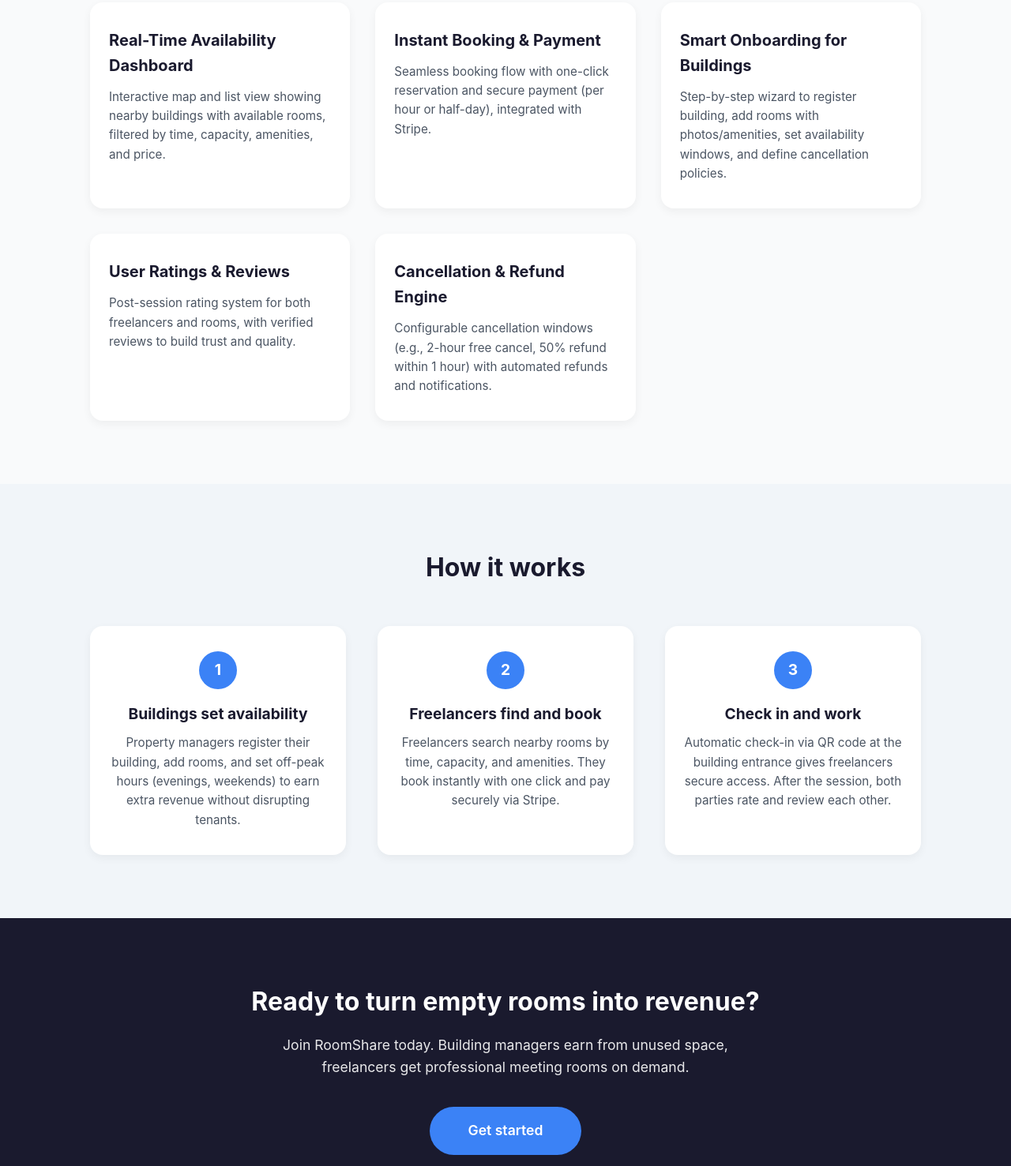
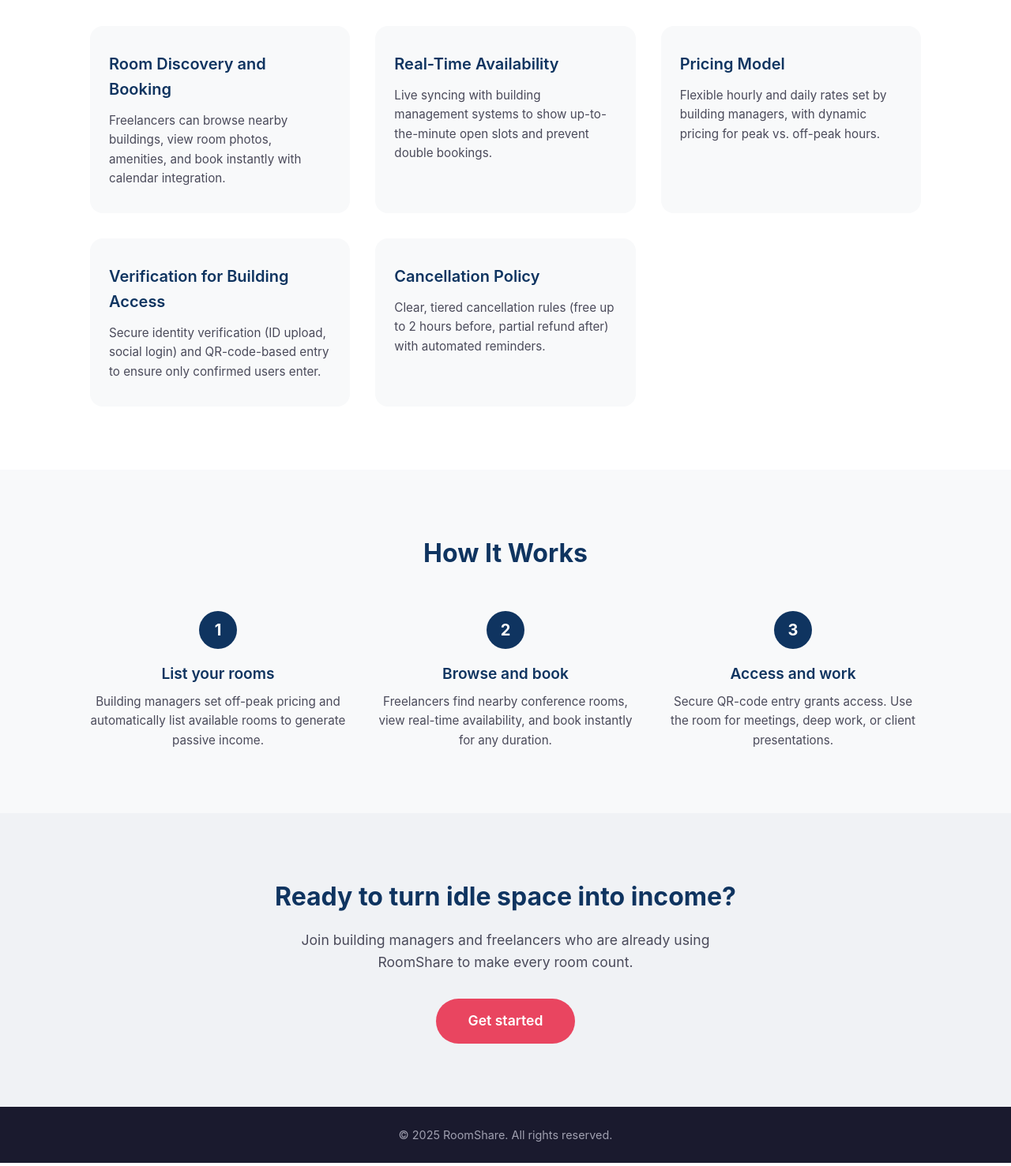
Before and after one commit to EmamaNoor/LaunchMind-LandingPages, a plain HTML site: page roomshare/index.html in a window 1280 px wide. Shown: the part 684-2161 px from the top of the page at 79% size. Drawn offline with Linux system fonts and the light colour scheme.

Commit message:
Live at: https://roomshare-q99v7ozro-emamanoor7-gmailcoms-projects.vercel.app

```diff
--- a/roomshare/index.html
+++ b/roomshare/index.html
@@ -3,7 +3,7 @@
 <head>
   <meta charset="UTF-8">
   <meta name="viewport" content="width=device-width, initial-scale=1.0">
-  <title>RoomShare</title>
+  <title>RoomShare - Monetize Unused Conference Rooms</title>
   <style>
     * {
       margin: 0;
@@ -12,10 +12,10 @@
     }
 
     body {
-      font-family: -apple-system, BlinkMacSystemFont, 'Segoe UI', Roboto, Helvetica, Arial, sans-serif;
+      font-family: -apple-system, BlinkMacSystemFont, 'Segoe UI', Roboto, Oxygen, Ubuntu, Cantarell, 'Helvetica Neue', sans-serif;
       color: #1a1a2e;
+      background-color: #ffffff;
       line-height: 1.6;
-      background: #f9fafb;
     }
 
     .container {
@@ -26,41 +26,43 @@
 
     /* Hero */
     .hero {
-      background: linear-gradient(135deg, #1a1a2e 0%, #16213e 100%);
+      background: linear-gradient(135deg, #0f3460 0%, #1a1a2e 100%);
       color: #ffffff;
-      padding: 100px 0 80px;
+      padding: 80px 0 100px;
       text-align: center;
     }
 
     .hero h1 {
       font-size: 3rem;
-      font-weight: 800;
+      font-weight: 700;
       letter-spacing: -0.02em;
       margin-bottom: 20px;
-      line-height: 1.2;
+      max-width: 800px;
+      margin-left: auto;
+      margin-right: auto;
     }
 
     .hero p {
-      font-size: 1.2rem;
-      max-width: 680px;
-      margin: 0 auto 40px;
+      font-size: 1.25rem;
       opacity: 0.9;
+      max-width: 650px;
+      margin: 0 auto 32px;
     }
 
     .hero .cta-button {
       display: inline-block;
-      background: #3b82f6;
-      color: #fff;
-      padding: 16px 48px;
-      border-radius: 50px;
+      background-color: #e94560;
+      color: #ffffff;
       font-size: 1.1rem;
       font-weight: 600;
+      padding: 14px 40px;
+      border-radius: 40px;
       text-decoration: none;
-      transition: background 0.2s ease;
+      transition: background-color 0.2s ease;
     }
 
     .hero .cta-button:hover {
-      background: #2563eb;
+      background-color: #d63850;
     }
 
     /* Sections */
@@ -73,7 +75,7 @@
       font-weight: 700;
       text-align: center;
       margin-bottom: 48px;
-      color: #1a1a2e;
+      color: #0f3460;
     }
 
     /* Features */
@@ -84,42 +86,38 @@
     }
 
     .feature-card {
-      background: #ffffff;
+      background: #f8f9fa;
       border-radius: 16px;
       padding: 32px 24px;
-      box-shadow: 0 4px 12px rgba(0,0,0,0.05);
       transition: box-shadow 0.2s ease;
     }
 
     .feature-card:hover {
-      box-shadow: 0 8px 24px rgba(0,0,0,0.1);
+      box-shadow: 0 8px 24px rgba(0, 0, 0, 0.08);
     }
 
     .feature-card h3 {
       font-size: 1.25rem;
-      font-weight: 700;
+      font-weight: 600;
       margin-bottom: 12px;
-      color: #1a1a2e;
+      color: #0f3460;
     }
 
     .feature-card p {
-      color: #4b5563;
+      color: #4a4a5a;
       font-size: 0.95rem;
     }
 
     /* How it works */
     .steps-grid {
       display: grid;
-      grid-template-columns: repeat(3, 1fr);
+      grid-template-columns: repeat(auto-fit, minmax(250px, 1fr));
       gap: 40px;
       text-align: center;
     }
 
     .step {
-      background: #ffffff;
-      border-radius: 16px;
-      padding: 32px 20px;
-      box-shadow: 0 4px 12px rgba(0,0,0,0.05);
+      position: relative;
     }
 
     .step-number {
@@ -128,30 +126,29 @@
       justify-content: center;
       width: 48px;
       height: 48px;
-      background: #3b82f6;
-      color: #fff;
+      background-color: #0f3460;
+      color: #ffffff;
+      font-size: 1.25rem;
+      font-weight: 700;
       border-radius: 50%;
-      font-weight: 700;
-      font-size: 1.2rem;
       margin-bottom: 16px;
     }
 
     .step h3 {
       font-size: 1.2rem;
-      font-weight: 700;
-      margin-bottom: 10px;
-      color: #1a1a2e;
+      font-weight: 600;
+      margin-bottom: 8px;
+      color: #0f3460;
     }
 
     .step p {
-      color: #4b5563;
+      color: #4a4a5a;
       font-size: 0.95rem;
     }
 
-    /* CTA section */
+    /* CTA */
     .cta-section {
-      background: #1a1a2e;
-      color: #ffffff;
+      background: #f0f2f5;
       text-align: center;
       padding: 80px 0;
     }
@@ -159,117 +156,117 @@
     .cta-section h2 {
       font-size: 2rem;
       font-weight: 700;
+      color: #0f3460;
       margin-bottom: 16px;
     }
 
     .cta-section p {
       font-size: 1.1rem;
-      opacity: 0.9;
-      margin-bottom: 36px;
-      max-width: 600px;
+      color: #4a4a5a;
+      margin-bottom: 32px;
+      max-width: 550px;
       margin-left: auto;
       margin-right: auto;
     }
 
     .cta-section .cta-button {
       display: inline-block;
-      background: #3b82f6;
-      color: #fff;
-      padding: 16px 48px;
-      border-radius: 50px;
+      background-color: #e94560;
+      color: #ffffff;
       font-size: 1.1rem;
       font-weight: 600;
+      padding: 14px 40px;
+      border-radius: 40px;
       text-decoration: none;
-      transition: background 0.2s ease;
+      transition: background-color 0.2s ease;
     }
 
     .cta-section .cta-button:hover {
-      background: #2563eb;
+      background-color: #d63850;
     }
 
-    /* Responsive */
-    @media (max-width: 768px) {
+    /* Footer */
+    footer {
+      background: #1a1a2e;
+      color: #a0a0b0;
+      text-align: center;
+      padding: 24px 0;
+      font-size: 0.9rem;
+    }
+
+    @media (max-width: 600px) {
       .hero h1 {
-        font-size: 2.2rem;
+        font-size: 2rem;
       }
 
       .hero p {
         font-size: 1rem;
       }
 
-      .steps-grid {
-        grid-template-columns: 1fr;
-        gap: 24px;
-      }
-
-      .features-grid {
-        grid-template-columns: 1fr;
-      }
-
-      section {
-        padding: 60px 0;
+      .section-title {
+        font-size: 1.6rem;
       }
     }
   </style>
 </head>
 <body>
   <!-- Hero -->
-  <header class="hero">
+  <section class="hero">
     <div class="container">
-      <h1>Monetize empty conference rooms. Book affordable spaces instantly.</h1>
-      <p>RoomShare connects office buildings with nearby freelancers to monetize unused conference rooms during off-peak hours, providing affordable, professional meeting spaces on demand.</p>
-      <a href="#" class="cta-button">Get early access</a>
+      <h1>Turn empty conference rooms into revenue.</h1>
+      <p>RoomShare connects office buildings with nearby freelancers to monetize unused conference rooms during off-peak hours, providing affordable, professional workspaces on demand.</p>
+      <a href="#" class="cta-button">List your rooms</a>
     </div>
-  </header>
+  </section>
 
   <!-- Features -->
   <section>
     <div class="container">
-      <h2 class="section-title">Key features</h2>
+      <h2 class="section-title">Key Features</h2>
       <div class="features-grid">
         <div class="feature-card">
-          <h3>Real-Time Availability Dashboard</h3>
-          <p>Interactive map and list view showing nearby buildings with available rooms, filtered by time, capacity, amenities, and price.</p>
+          <h3>Room Discovery and Booking</h3>
+          <p>Freelancers can browse nearby buildings, view room photos, amenities, and book instantly with calendar integration.</p>
         </div>
         <div class="feature-card">
-          <h3>Instant Booking & Payment</h3>
-          <p>Seamless booking flow with one-click reservation and secure payment (per hour or half-day), integrated with Stripe.</p>
+          <h3>Real-Time Availability</h3>
+          <p>Live syncing with building management systems to show up-to-the-minute open slots and prevent double bookings.</p>
         </div>
         <div class="feature-card">
-          <h3>Smart Onboarding for Buildings</h3>
-          <p>Step-by-step wizard to register building, add rooms with photos/amenities, set availability windows, and define cancellation policies.</p>
+          <h3>Pricing Model</h3>
+          <p>Flexible hourly and daily rates set by building managers, with dynamic pricing for peak vs. off-peak hours.</p>
         </div>
         <div class="feature-card">
-          <h3>User Ratings & Reviews</h3>
-          <p>Post-session rating system for both freelancers and rooms, with verified reviews to build trust and quality.</p>
+          <h3>Verification for Building Access</h3>
+          <p>Secure identity verification (ID upload, social login) and QR-code-based entry to ensure only confirmed users enter.</p>
         </div>
         <div class="feature-card">
-          <h3>Cancellation & Refund Engine</h3>
-          <p>Configurable cancellation windows (e.g., 2-hour free cancel, 50% refund within 1 hour) with automated refunds and notifications.</p>
+          <h3>Cancellation Policy</h3>
+          <p>Clear, tiered cancellation rules (free up to 2 hours before, partial refund after) with automated reminders.</p>
         </div>
       </div>
     </div>
   </section>
 
-  <!-- How it Works -->
-  <section style="background: #f1f5f9;">
+  <!-- How It Works -->
+  <section style="background: #f8f9fa;">
     <div class="container">
-      <h2 class="section-title">How it works</h2>
+      <h2 class="section-title">How It Works</h2>
       <div class="steps-grid">
         <div class="step">
           <div class="step-number">1</div>
-          <h3>Buildings set availability</h3>
-          <p>Property managers register their building, add rooms, and set off-peak hours (evenings, weekends) to earn extra revenue without disrupting tenants.</p>
+          <h3>List your rooms</h3>
+          <p>Building managers set off-peak pricing and automatically list available rooms to generate passive income.</p>
         </div>
         <div class="step">
           <div class="step-number">2</div>
-          <h3>Freelancers find and book</h3>
-          <p>Freelancers search nearby rooms by time, capacity, and amenities. They book instantly with one click and pay securely via Stripe.</p>
+          <h3>Browse and book</h3>
+          <p>Freelancers find nearby conference rooms, view real-time availability, and book instantly for any duration.</p>
         </div>
         <div class="step">
           <div class="step-number">3</div>
-          <h3>Check in and work</h3>
-          <p>Automatic check-in via QR code at the building entrance gives freelancers secure access. After the session, both parties rate and review each other.</p>
+          <h3>Access and work</h3>
+          <p>Secure QR-code entry grants access. Use the room for meetings, deep work, or client presentations.</p>
         </div>
       </div>
     </div>
@@ -278,10 +275,17 @@
   <!-- CTA -->
   <section class="cta-section">
     <div class="container">
-      <h2>Ready to turn empty rooms into revenue?</h2>
-      <p>Join RoomShare today. Building managers earn from unused space, freelancers get professional meeting rooms on demand.</p>
+      <h2>Ready to turn idle space into income?</h2>
+      <p>Join building managers and freelancers who are already using RoomShare to make every room count.</p>
       <a href="#" class="cta-button">Get started</a>
     </div>
   </section>
+
+  <!-- Footer -->
+  <footer>
+    <div class="container">
+      <p>&copy; 2025 RoomShare. All rights reserved.</p>
+    </div>
+  </footer>
 </body>
 </html>
```
